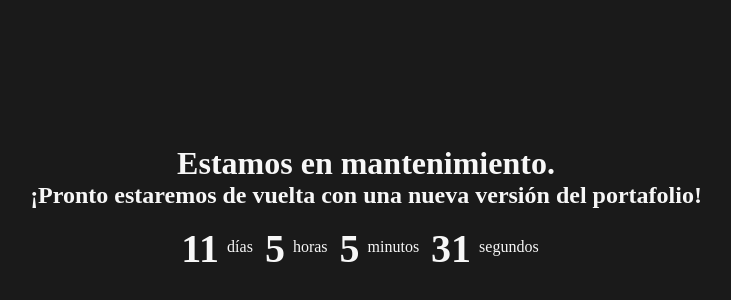
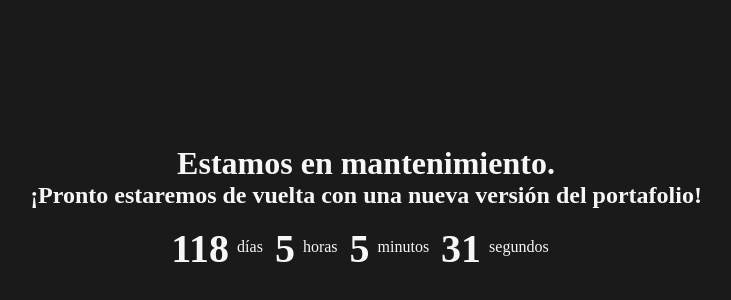
Before and after one commit to EAPP93/eapp93.github.io, a React (Vite) app: page / in a window 1280 px wide. Shown: the part 192-492 px from the top of the page, without its empty margins (274-1005 px from the left). Built offline with nearby package versions, Linux system fonts and the light colour scheme.

Commit message:
Update App.tsx

```diff
--- a/src/App.tsx
+++ b/src/App.tsx
@@ -8,7 +8,7 @@ function App() {
   const [seconds, setSeconds] = useState(0);
 
   useEffect(() => {
-    const targetDate = new Date('2023-11-13T00:00:00').getTime();
+    const targetDate = new Date('2024-02-28T00:00:00').getTime();
 
     const updateCountdown = () => {
       const currentDate = new Date().getTime();
```
